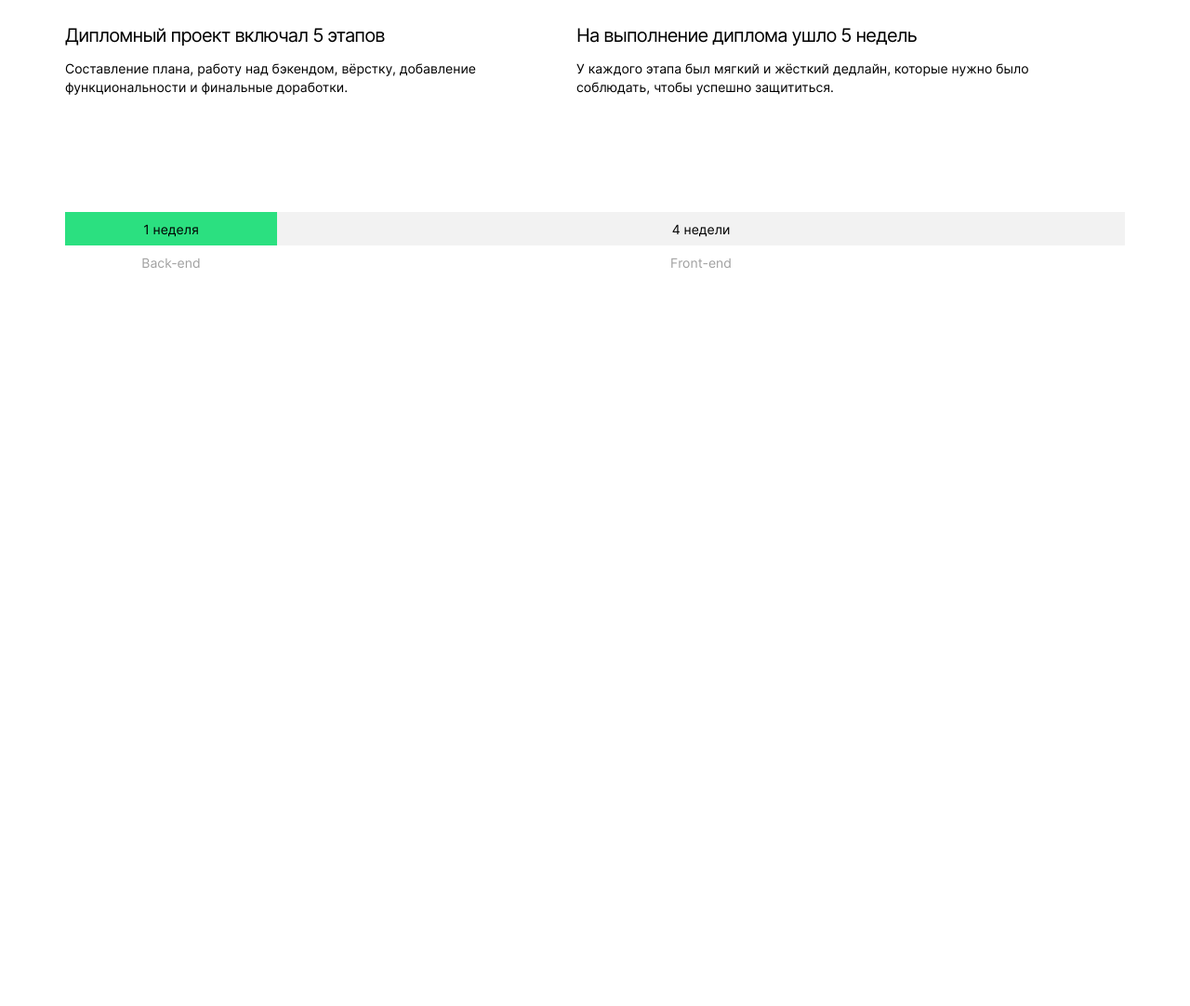
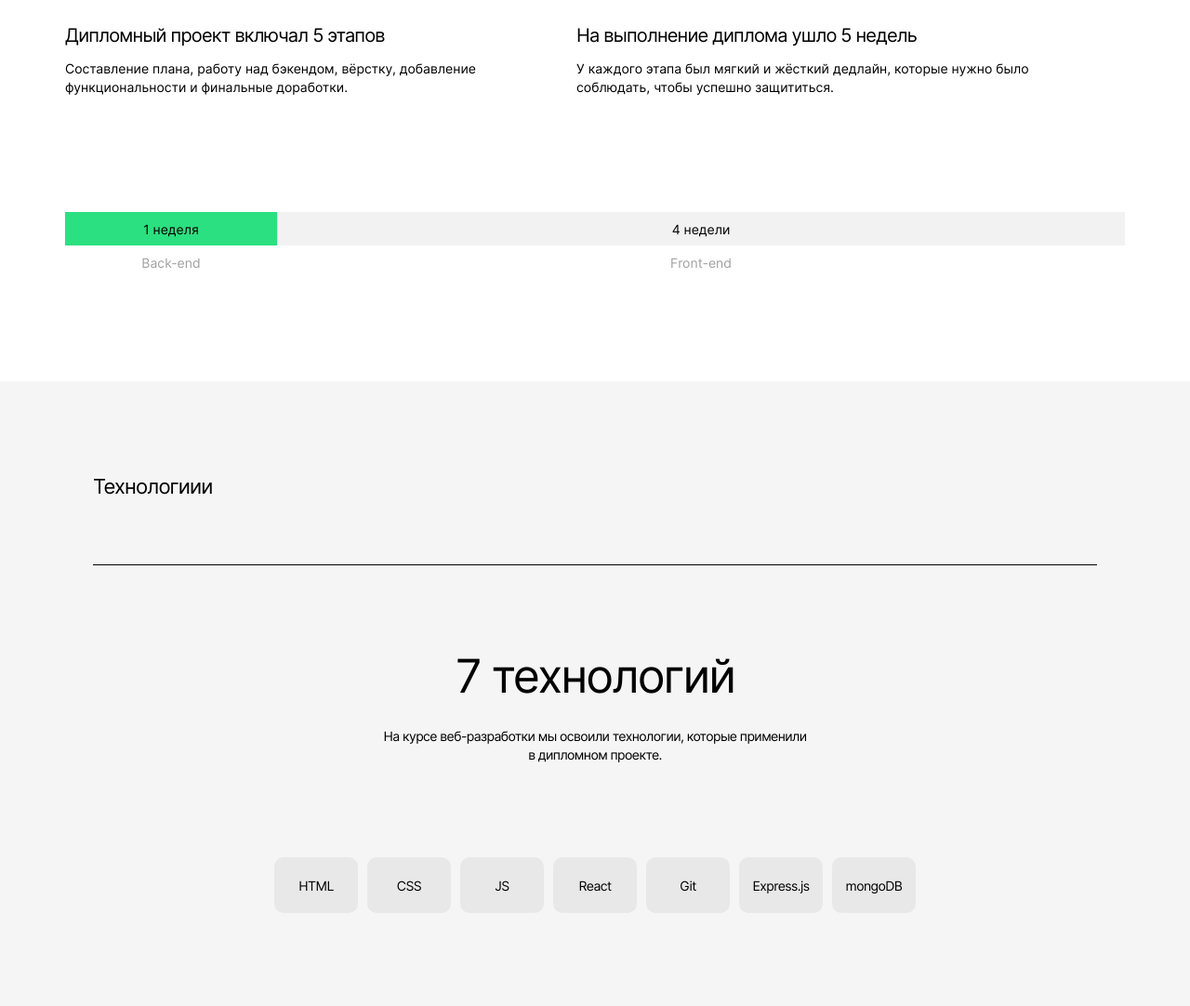
Before and after one commit to Ilya-Bikmetov/movies-explorer-frontend, a React app: page / in a window 1280 px wide. Shown: the part 841-1923 px from the top of the page at 93% size. Before the commit the page ends 1141 px from the top, so only its background shows below. Built offline with nearby package versions, Linux system fonts and the light colour scheme.

Commit message:
feat/techs

```diff
--- a/src/components/Header/Header.css
+++ b/src/components/Header/Header.css
@@ -3,8 +3,6 @@
   align-items: center;
   justify-content: space-between;
   padding: 21px 70px 93px;
-  /* padding-top: 21px;
-  padding-bottom: 93px; */
   background-color: #073042;
 }
 
--- a/src/components/Main/AboutProject/AboutProject.css
+++ b/src/components/Main/AboutProject/AboutProject.css
@@ -1,8 +1,8 @@
 .about-project {
-  padding: 110px 70px 0;
+  padding: 110px 70px;
 }
 
-.about-project__title {
+.section-title {
   font-family: 'Inter';
   font-style: normal;
   font-weight: 400;
--- a/src/components/Main/AboutProject/AboutProject.js
+++ b/src/components/Main/AboutProject/AboutProject.js
@@ -1,7 +1,7 @@
 function AboutProject() {
   return (
     <div className="about-project">
-      <h3 className="about-project__title">О проекте</h3>
+      <h3 className="section-title">О проекте</h3>
       <div className="about-project__subtitles">
         <div>
           <p className="about-project__subtitle">Дипломный проект включал 5 этапов</p>
@@ -16,7 +16,7 @@ function AboutProject() {
         <div className="about-project__cell about-project__cell_small">1 неделя</div>
         <div className="about-project__cell about-project__cell_big">4 недели</div>
       </div>
-      <div className="about-project__scale">
+      <div className="about-project__scale about-project__scale">
         <div className="about-project__cell about-project__cell_small about-project__cell_nocolor">Back-end</div>
         <div className="about-project__cell about-project__cell_big about-project__cell_nocolor">Front-end</div>
       </div>
--- a/src/components/Main/Main.js
+++ b/src/components/Main/Main.js
@@ -1,11 +1,13 @@
 import Promo from "./Promo/Promo.js";
 import AboutProject from "./AboutProject/AboutProject.js";
+import Techs from "./Techs/Techs.js";
 
 function Main() {
   return (
     <div>
       <Promo />
       <AboutProject />
+      <Techs />
     </div>
   );
 }
--- /dev/null
+++ b/src/components/Main/Techs/Techs.css
@@ -0,0 +1,59 @@
+.techs {
+  padding: 100px 100px;
+  background-color: #F5F5F5;
+}
+
+.main-title {
+  font-family: 'Inter';
+  font-style: normal;
+  font-weight: 400;
+  font-size: 50px;
+  line-height: 58px;
+  letter-spacing: -0.04em;
+  margin: 0;
+}
+
+.techs__signs {
+  display: flex;
+  flex-direction: column;
+  align-items: center;
+  margin-top: 90px;
+  margin-bottom: 100px;
+}
+
+.techs__text {
+  font-family: 'Inter';
+  font-style: normal;
+  font-weight: 400;
+  font-size: 14px;
+  line-height: 20px;
+  text-align: center;
+  letter-spacing: -0.04em;
+  max-width: 460px;
+  margin: 26px 0 0 0;
+}
+
+.techs__container {
+  display: flex;
+  justify-content: center;
+  gap: 10px;
+}
+
+.techs__item {
+  display: flex;
+  justify-content: center;
+  align-items: center;
+  width: 100%;
+  max-width: 90px;
+  min-height: 60px;
+  font-family: 'Inter';
+  font-style: normal;
+  font-weight: 400;
+  font-size: 14px;
+  line-height: 17px;
+  text-align: center;
+  letter-spacing: -0.04em;
+  color: #000000;
+  background-color: #E8E8E8;
+  border-radius: 10px;
+}
--- /dev/null
+++ b/src/components/Main/Techs/Techs.js
@@ -0,0 +1,22 @@
+function Techs() {
+  return (
+    <div className="techs">
+      <h3 className="section-title">Технологиии</h3>
+      <div className="techs__signs">
+        <h2 className="main-title main-title_center">7 технологий</h2>
+        <p className="techs__text">На курсе веб-разработки мы освоили технологии, которые применили в дипломном проекте.</p>
+      </div>
+      <div className="techs__container">
+        <div className="techs__item">HTML</div>
+        <div className="techs__item">CSS</div>
+        <div className="techs__item">JS</div>
+        <div className="techs__item">React</div>
+        <div className="techs__item">Git</div>
+        <div className="techs__item">Express.js</div>
+        <div className="techs__item">mongoDB</div>
+      </div>
+    </div>
+  );
+}
+
+export default Techs;
--- a/src/index.css
+++ b/src/index.css
@@ -4,3 +4,4 @@
 @import url(./components/Header/Header.css);
 @import url(./components/Main/Promo/Promo.css);
 @import url(./components/Main/AboutProject/AboutProject.css);
+@import url(./components/Main/Techs/Techs.css);
```
